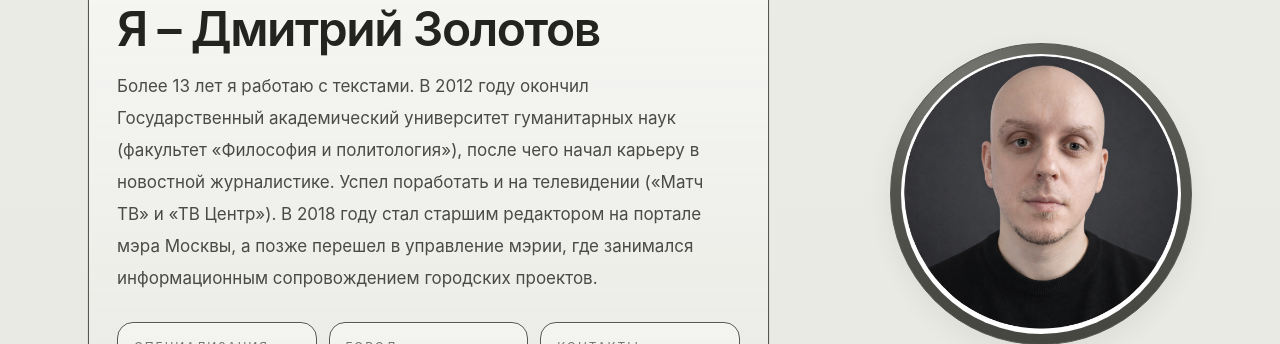
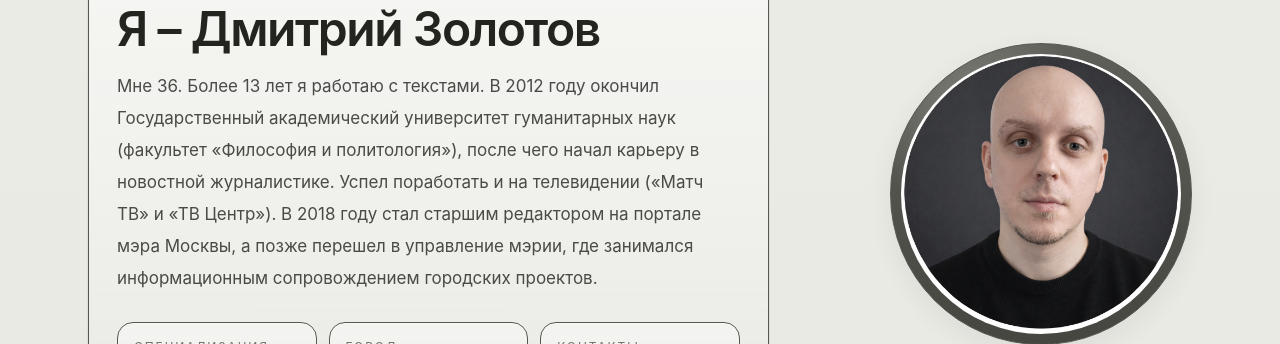
Before and after one commit to dzreveille-sudo/cvdmitriz, a React (Vite) app: page / in a window 1280 px wide. Shown: the part 187-531 px from the top of the page. Built offline with nearby package versions, Linux system fonts and the light colour scheme.

Commit message:
Update App.jsx

```diff
--- a/src/App.jsx
+++ b/src/App.jsx
@@ -193,7 +193,7 @@ useEffect(() => {
                 Я – Дмитрий Золотов
               </h1>
               <p className="mt-4 max-w-2xl text-[17px] leading-8 text-[#4a4a46]">
-                Более 13 лет я работаю с текстами. В 2012 году окончил Государственный академический университет гуманитарных наук (факультет «Философия и политология»), после чего начал карьеру в новостной журналистике. Успел поработать и на телевидении («Матч ТВ» и «ТВ Центр»). В 2018 году стал старшим редактором на портале мэра Москвы, а позже перешел в управление мэрии, где занимался информационным сопровождением городских проектов.
+                Мне 36. Более 13 лет я работаю с текстами. В 2012 году окончил Государственный академический университет гуманитарных наук (факультет «Философия и политология»), после чего начал карьеру в новостной журналистике. Успел поработать и на телевидении («Матч ТВ» и «ТВ Центр»). В 2018 году стал старшим редактором на портале мэра Москвы, а позже перешел в управление мэрии, где занимался информационным сопровождением городских проектов.
               </p>
 
               <div className="mt-7 grid gap-3 md:grid-cols-3">
```
